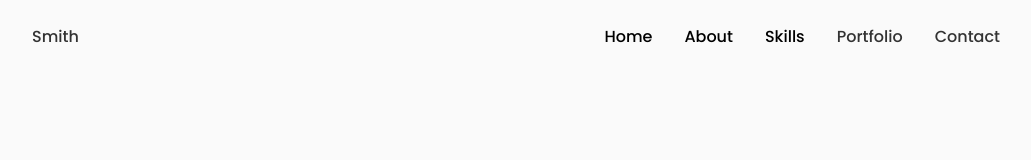
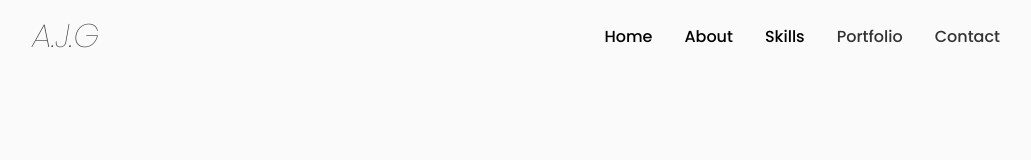
Before and after one commit to Thembek/portfolio-website, a React (Create React App) app: page / in a window 1280 px wide. Shown: the top 160 px of the page, without its empty margins (124-1155 px from the left). Built offline with nearby package versions, Linux system fonts and the light colour scheme.

Commit message:
personal portfolio header update commit

```diff
--- a/src/components/header/Header.jsx
+++ b/src/components/header/Header.jsx
@@ -7,7 +7,7 @@ const Header = () => {
     return(
         <header className="header">
             <nav className='nav container'>
-                <a href="index.html" className="nav__logo">Smith</a>
+                <a href="index.html" className="nav__logo">A.J.G</a>
 
                 <div className={Toggle ? "nav__menu show-menu" : "nav__menu"}>
                     <ul className="nav__list">
--- a/src/components/header/header.css
+++ b/src/components/header/header.css
@@ -19,6 +19,16 @@
 .nav__toggle {
     color: var(--title-color);
     font-weight: var(--font-medium);
+}
+
+.nav__logo{
+    font-size: 2.05rem;
+    font-weight: thin;
+    font-style: italic;
+}
+
+.nav__logo:hover{
+    color: var(--title-color-dark);
 }
 
 .nav__list {
```
